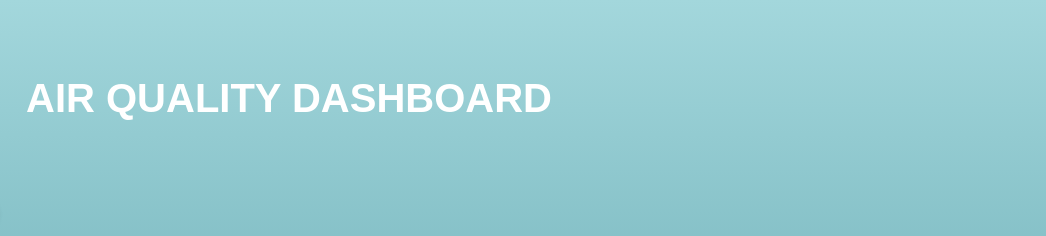
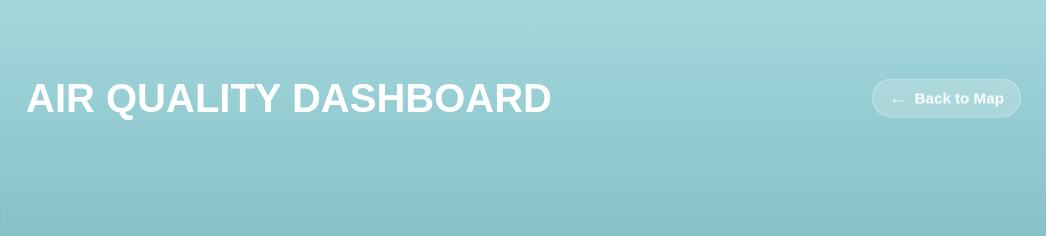
Before and after one commit to evageliakazaki/Web2Learn, a plain HTML site: page Web2Learn/Web2Learn.html in a window 1280 px wide. Shown: the top 236 px of the page, 234-1280 px from the left. Drawn offline with Linux system fonts and the light colour scheme; no server answers.

Commit message:
added back-to-map button

```diff
--- a/Web2Learn/Web2Learn.html
+++ b/Web2Learn/Web2Learn.html
@@ -14,6 +14,9 @@
     <header>
         <img class="logo-img" src="airlimnos_logo_transparent.png" alt="AirLimnos logo">
         <h1 class="logo">AIR QUALITY DASHBOARD</h1>
+        <a href="map.html" class="btn-back-map">
+            <span>&#8592;</span> Back to Map
+        </a>
     </header>
     <main>
         <div class="selected-sensor">
--- a/Web2Learn/style.css
+++ b/Web2Learn/style.css
@@ -21,6 +21,8 @@ header {
     justify-content: flex-start;
     gap: 12px;
     padding: 18px 28px;
+    position: relative;
+    padding-right: 160px;
 }
 
 
@@ -69,6 +71,59 @@ main {
     grid-column: 1;
     grid-row: 2;
     height: 100%;
+}
+
+.btn-back-map {
+    position: absolute;
+    top: 50%;
+    right: 25px;
+    transform: translateY(-50%);
+
+    /* Styling */
+    display: flex;
+    align-items: center;
+    gap: 8px;
+    padding: 8px 16px;
+    background: rgba(255, 255, 255, 0.2);
+    /* Semi-transparent */
+    backdrop-filter: blur(5px);
+    /* Glass effect */
+    color: white;
+    /* White text */
+    text-decoration: none;
+    font-size: 0.95rem;
+    font-weight: bold;
+    border-radius: 50px;
+    /* Rounded pill shape */
+    border: 1px solid rgba(255, 255, 255, 0.3);
+    transition: all 0.3s ease;
+}
+
+.btn-back-map span {
+    font-size: 1.1rem;
+    transition: transform 0.3s ease;
+}
+
+/* Hover Effects */
+.btn-back-map:hover {
+    background: rgba(255, 255, 255, 0.9);
+    color: #333;
+    /* Darkens text on hover */
+    box-shadow: 0 4px 15px rgba(0, 0, 0, 0.2);
+}
+
+.btn-back-map:hover span {
+    transform: translateX(-4px);
+    /* Arrow nudges left on hover */
+}
+
+/* Responsive: Adjust for mobile phones */
+@media (max-width: 600px) {
+    .btn-back-map {
+        padding: 6px 12px;
+        font-size: 0.75rem;
+        right: 10px;
+    }
 }
 
 .condition {
```
